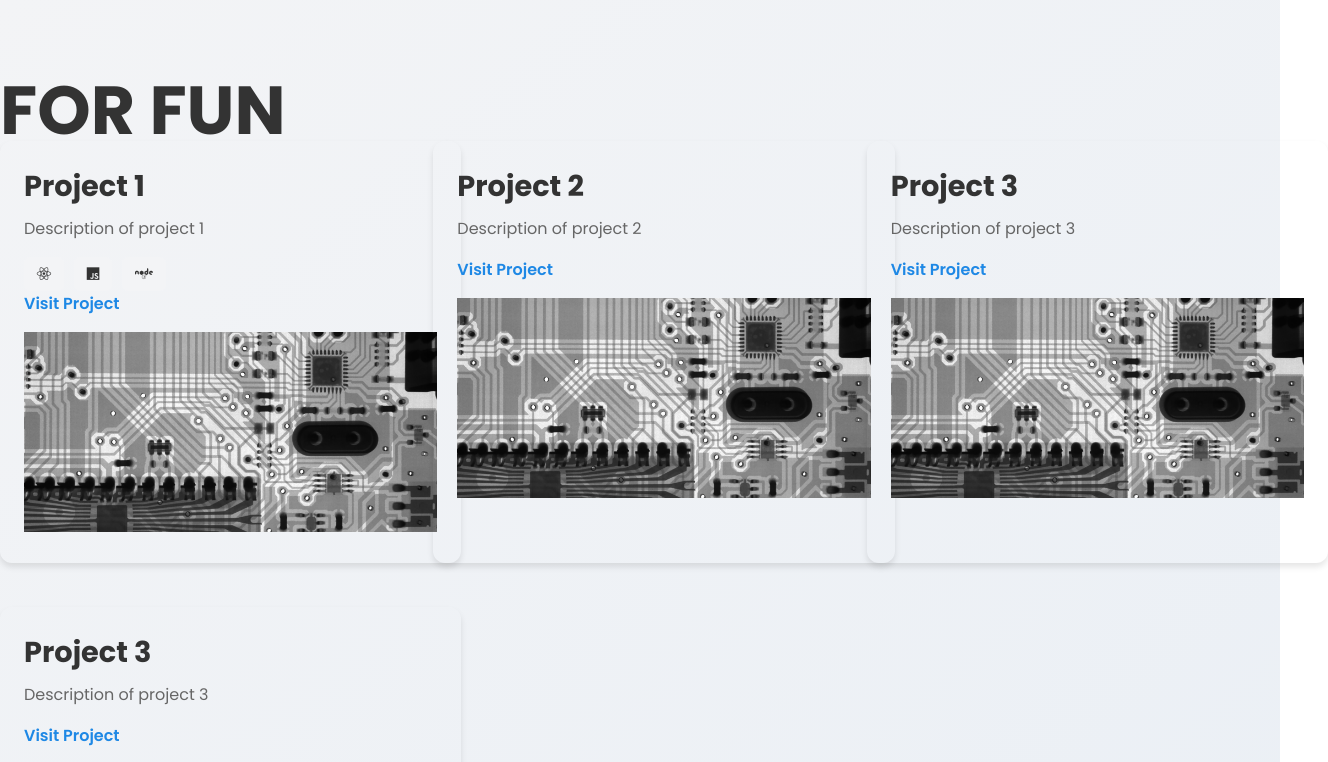
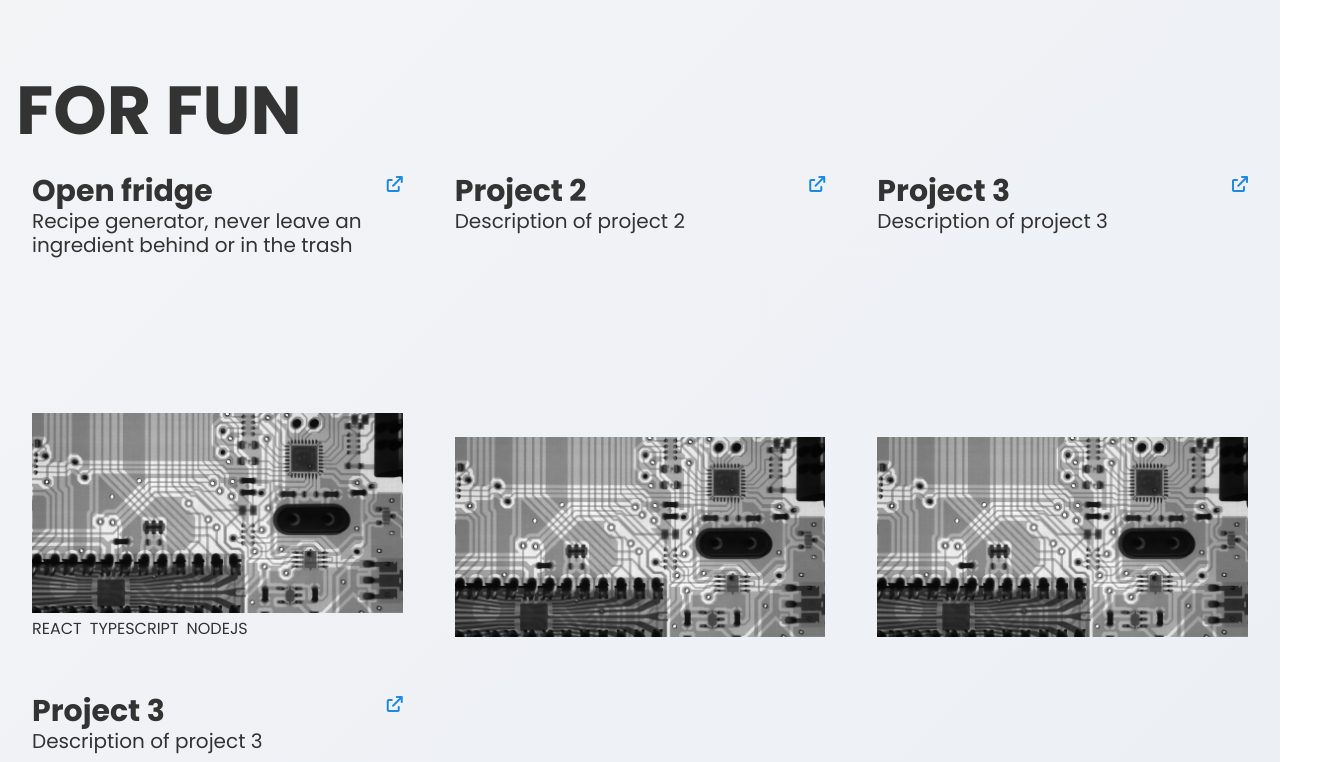
Before and after one commit to tt954/tthai, a SvelteKit app: page /fun in a window 1280 px wide. Shown: the top 762 px of the page, 1328 px wide, since content can reach past the window. Built offline with nearby package versions, Linux system fonts and the light colour scheme.

Commit message:
style: project card

```diff
--- a/src/assets/data/projects.ts
+++ b/src/assets/data/projects.ts
@@ -8,8 +8,8 @@ export interface Project {
 
 export const projects: Project[] = [
 	{
-		title: "Project 1",
-		description: "Description of project 1",
+		title: "Open fridge",
+		description: "Recipe generator, never leave an ingredient behind or in the trash",
 		link: "#",
 		technologies: ["react", "typescript", "nodejs"],
 	},
--- a/src/components/Card.svelte
+++ b/src/components/Card.svelte
@@ -11,20 +11,26 @@
 </script>
 
 <div class="card">
-	<h2>{title}</h2>
-	<p class="card-description">{description}</p>
+	<div class="card-header">
+		<div class="card-title">
+			<h2>{title}</h2>
+			<p>{description}</p>
+		</div>
+		<a class="card-link" {href} target="_blank" rel="noopener noreferrer">
+			<i class="fa-sharp-duotone fa-solid fa-arrow-up-right-from-square"></i>
+		</a>
+	</div>
 
-	<ul class="card-technologies">
+	<div>
+		<img class="card-image" src={imageUrl ? imageUrl : CardDefaultImage} alt={title} />
 		{#if technologies}
-			{#each technologies as tech}
-				<li>{@html techIcons[tech]}</li>
-			{/each}
+			<ul class="card-technologies">
+				{#each technologies as tech}
+					<p>{tech}</p>
+				{/each}
+			</ul>
 		{/if}
-	</ul>
-
-	<a class="card-link" {href} target="_blank" rel="noopener noreferrer">Visit Project</a>
-
-	<img class="card-image" src={imageUrl ? imageUrl : CardDefaultImage} alt={title} />
+	</div>
 </div>
 
 <style>
@@ -35,23 +41,21 @@
 	}
 
 	.card {
-		border-radius: 12px;
-		box-shadow: 0 4px 6px rgba(0, 0, 0, 0.1);
-		padding: 1.5rem;
-		margin-bottom: 1.5rem;
-		width: 100%;
-		max-width: 500px;
-		transition: box-shadow 0.3s ease;
+		display: flex;
+		flex-direction: column;
+		justify-content: space-between;
+		padding: 1rem;
+		height: 500px;
 	}
 
-	.card:hover {
-		box-shadow: 0 8px 12px rgba(0, 0, 0, 0.15);
+	.card-header {
+		display: flex;
+		justify-content: space-between;
 	}
 
-	h2 {
-		font-size: 1.8rem;
-		margin-bottom: 0.5rem;
-		color: #333;
+	.card-title {
+		font-size: var(--font-size-h5);
+		line-height: 1.2;
 	}
 
 	.card-link {
@@ -67,25 +71,12 @@
 		text-decoration: underline;
 	}
 
-	p {
-		font-size: 1rem;
-		color: #666;
-		margin-bottom: 1rem;
-	}
-
 	.card-technologies {
+		display: flex;
+		gap: 0.5rem;
 		list-style-type: none;
-		padding: 0;
-		display: flex;
-		flex-wrap: wrap;
-		gap: 10px;
-	}
-
-	.card-technologies li {
-		background-color: #f3f4f6;
-		color: #333;
-		padding: 0.4rem 0.8rem;
-		border-radius: 6px;
-		font-size: 0.9rem;
+		overflow-x: scroll;
+		padding: 0.25rem 0 0;
+		text-transform: uppercase;
 	}
 </style>
--- a/src/routes/fun/+page.svelte
+++ b/src/routes/fun/+page.svelte
@@ -25,12 +25,13 @@
 		font-size: var(--font-size-h1);
 		font-weight: 700;
 		line-height: 0.9;
-		margin: 5rem 0 0;
+		margin: 5rem 0 0 1rem;
 		text-transform: uppercase;
 	}
 	.project-list {
 		display: grid;
 		grid-template-columns: repeat(3, 1fr);
 		gap: 20px;
+		margin: 1rem;
 	}
 </style>
--- a/src/routes/styles.css
+++ b/src/routes/styles.css
@@ -21,10 +21,57 @@
 	color: var(--color-black);
 }
 
+/* 1. Use a more-intuitive box-sizing model */
+*,
+*::before,
+*::after {
+	box-sizing: border-box;
+}
+/* 2. Remove default margin */
 * {
 	margin: 0;
 }
-
-main {
+body {
+	/* 3. Add accessible line-height */
+	line-height: 1.5;
+	/* 4. Improve text rendering */
+	-webkit-font-smoothing: antialiased;
+}
+/* 5. Improve media defaults */
+img,
+picture,
+video,
+canvas,
+svg {
 	display: block;
+	max-width: 100%;
 }
+/* 6. Inherit fonts for form controls */
+input,
+button,
+textarea,
+select {
+	font: inherit;
+}
+/* 7. Avoid text overflows */
+p,
+h1,
+h2,
+h3,
+h4,
+h5,
+h6 {
+	overflow-wrap: break-word;
+}
+/* 8. Improve line wrapping */
+p {
+	text-wrap: pretty;
+}
+h1,
+h2,
+h3,
+h4,
+h5,
+h6 {
+	text-wrap: balance;
+}
```
